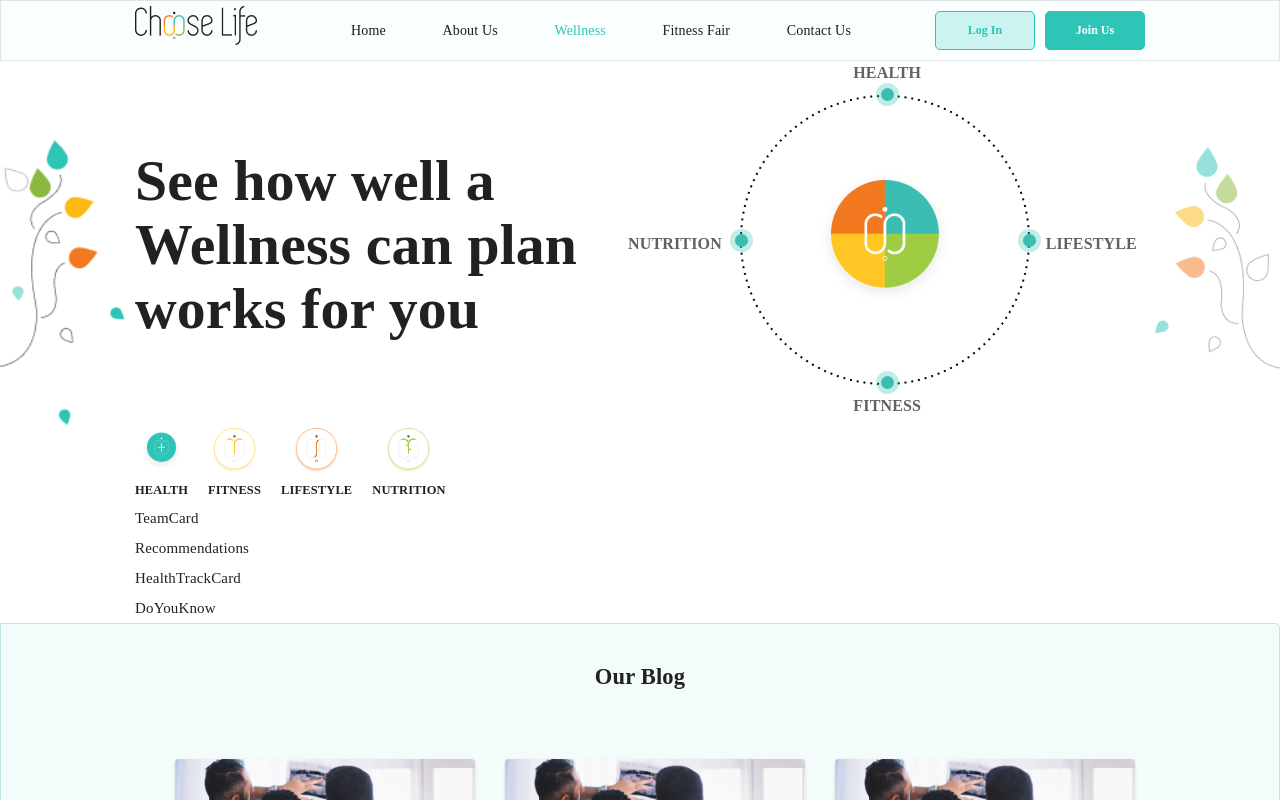
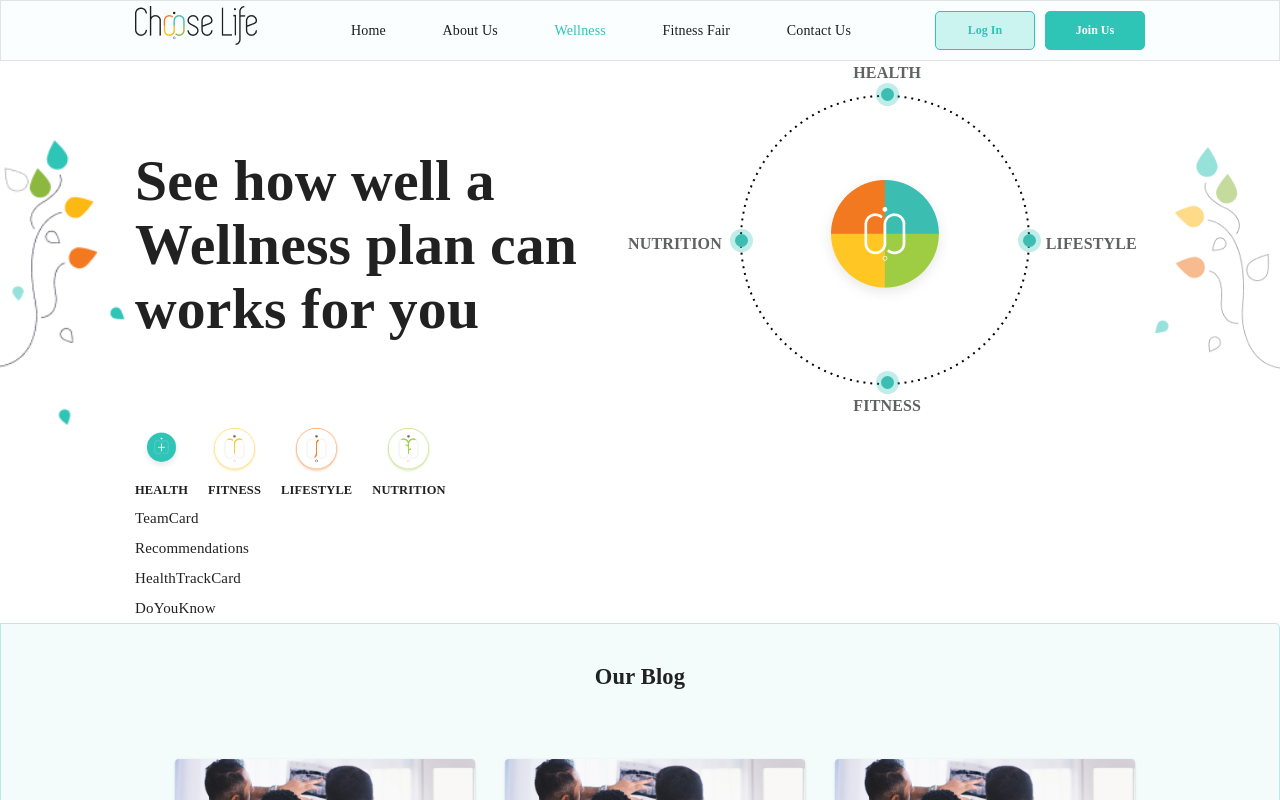
Before and after one commit to Kaeyz/react-app, a React (Create React App) app: page /wellness/individual/health in a window 1280 px wide. Shown: the top 800 px of the page. Built offline with nearby package versions, Linux system fonts and the light colour scheme.

Commit message:
ADD: all wellnes page setup added to app

```diff
--- a/src/components/wellness/individual/MainBanner.js
+++ b/src/components/wellness/individual/MainBanner.js
@@ -78,7 +78,7 @@ function MainBanner({page}) {
 					<Container>
 						<div className="top_section">
 							<div className="title">
-								<h1 className="bigText">See how well a Wellness can plan works for you</h1>
+								<h1 className="bigText">See how well a Wellness plan can works for you</h1>
 							</div>
 							<CircleCard />
 						</div>
```
